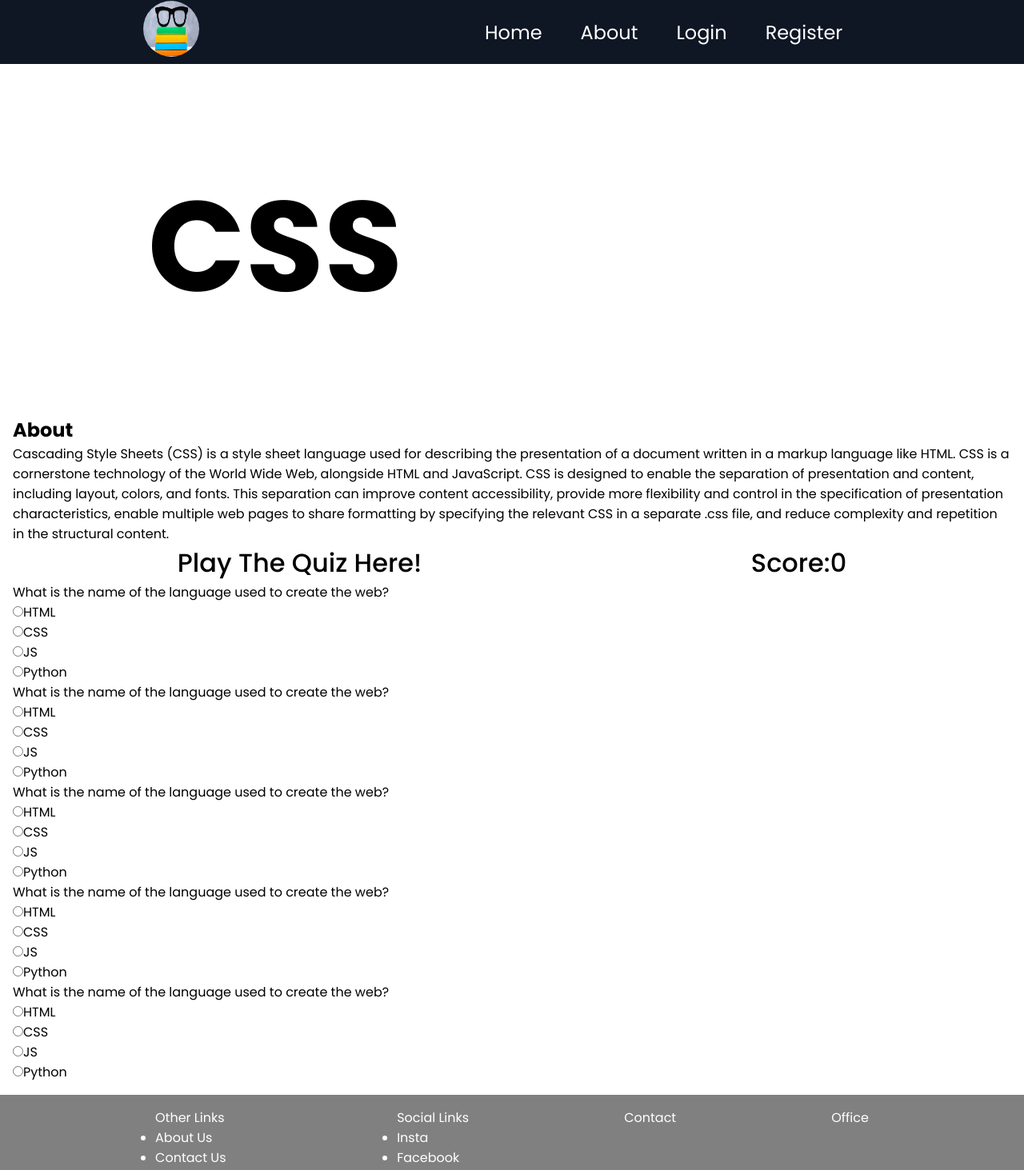
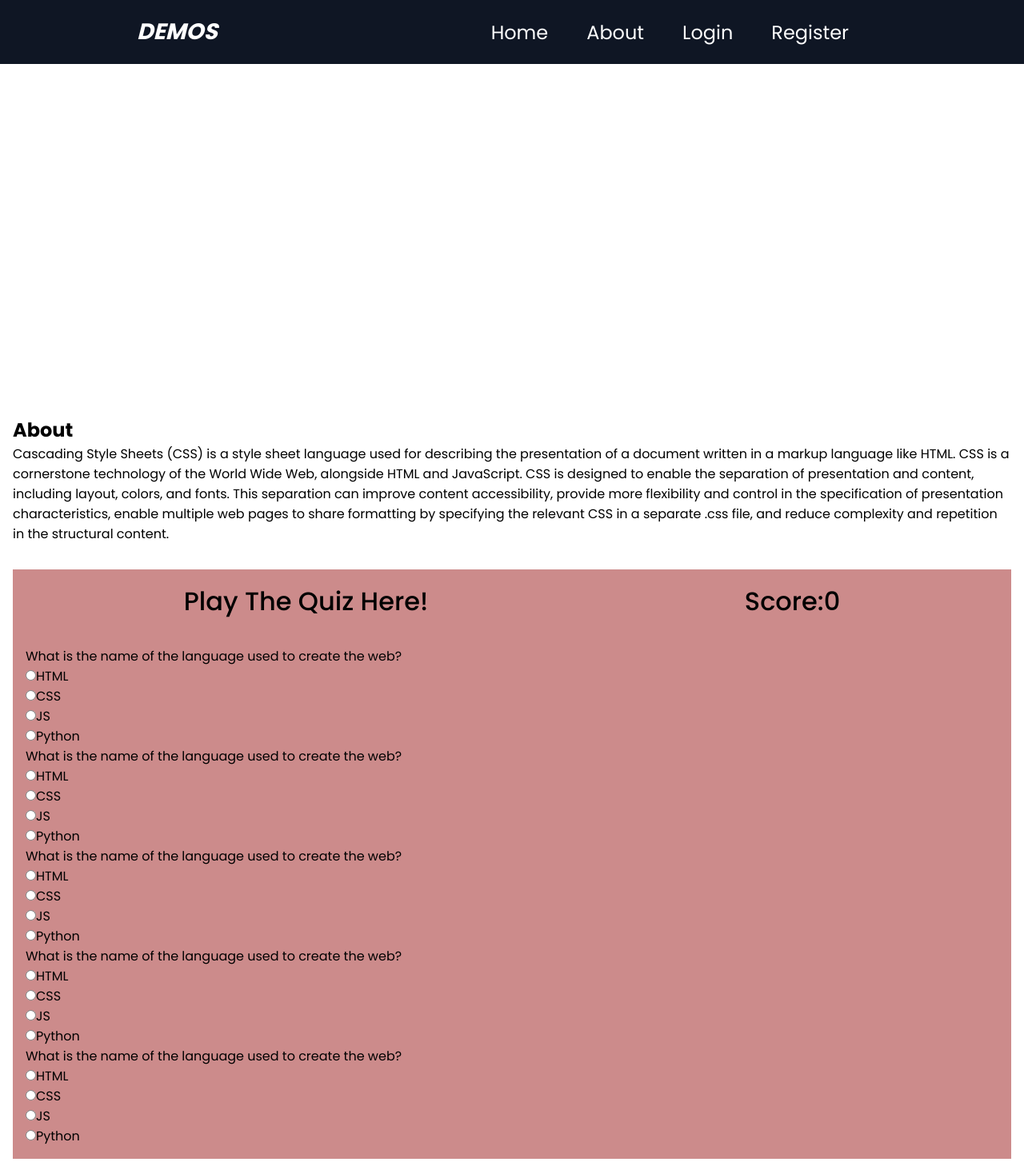
Before and after one commit to codingninja11/SCB-2022-Hackathon, a React (Create React App) app: page /courses/CSS in a window 1280 px wide. Shown: the top 1463 px of the page at 80% size. Built offline with nearby package versions, Linux system fonts and the light colour scheme.

Commit message:
added-quiz-css

```diff
--- /dev/null
+++ b/src/components/Course/Course.css
@@ -0,0 +1,6 @@
+.play{
+    background-color: #cc8b8b;
+    border: '1px solid black';
+    padding: 1rem;
+    margin-top: 2rem;
+}
--- a/src/components/Course/Course.jsx
+++ b/src/components/Course/Course.jsx
@@ -2,6 +2,7 @@ import { useParams } from 'react-router-dom';
 import { cardData, questions } from '../../data';
 import ReactPlayer from 'react-player';
 import { useState } from 'react';
+import './Course.css';
 const Course = () => {
   const { id } = useParams();
   const filterdData = cardData.filter((data) => data.title === id);
@@ -26,16 +27,6 @@ const Course = () => {
       >
         <div
           style={{
-            display: 'flex',
-            justifyContent: 'center',
-            alignItems: 'center',
-            width: '50%',
-          }}
-        >
-          <span style={{ fontSize: '10rem', fontWeight: '900' }}>{id}</span>
-        </div>
-        <div
-          style={{
             width: '50%',
           }}
         >
@@ -44,13 +35,14 @@ const Course = () => {
       </div>
       <div style={{ fontWeight: '600', fontSize: '1.5rem' }}>About</div>
       <div style={{ fontSize: '1rem' }}>{filterdData[0].description}</div>
-      <div>
+      <div className='play'>
         <div
           style={{
             display: 'flex',
             justifyContent: 'space-around',
             fontSize: '2rem',
             fontWeight: '500',
+            marginBottom: '2rem',
           }}
         >
           <div>Play The Quiz Here!</div>
--- a/src/components/Header/Header.jsx
+++ b/src/components/Header/Header.jsx
@@ -16,13 +16,7 @@ const Header = () => {
       }}
     >
       <Link to="/">
-        <img
-          src={logo}
-          alt="logo"
-          width="70"
-          height="70"
-          style={{ borderRadius: '50%' }}
-        />
+        <span><h3><i>DEMOS</i></h3></span>
       </Link>
 
       <div style={{ display: 'flex' }}>
```
Also changed, not shown: src/components/Card/data.js (added, +31 -0 lines).
